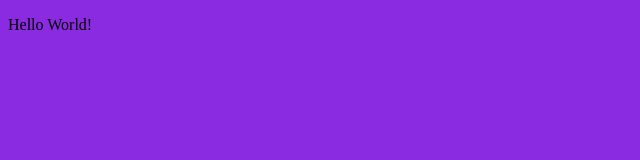
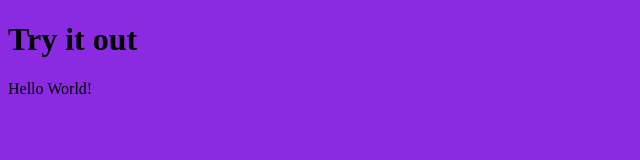
Before and after one commit to Henos811/vscode-git, a plain HTML site: page index.html in a window 1280 px wide. Shown: the whole page, without its empty margins (0-640 px from the left). Drawn offline with Linux system fonts and the light colour scheme.

Commit message:
added a header

```diff
--- a/index.html
+++ b/index.html
@@ -7,6 +7,7 @@
     <link rel="stylesheet" href="./style.css">
 </head>
 <body>
+    <h1>Try it out</h1>
     <p>Hello World!</p>
 </body>
 </html>
```
